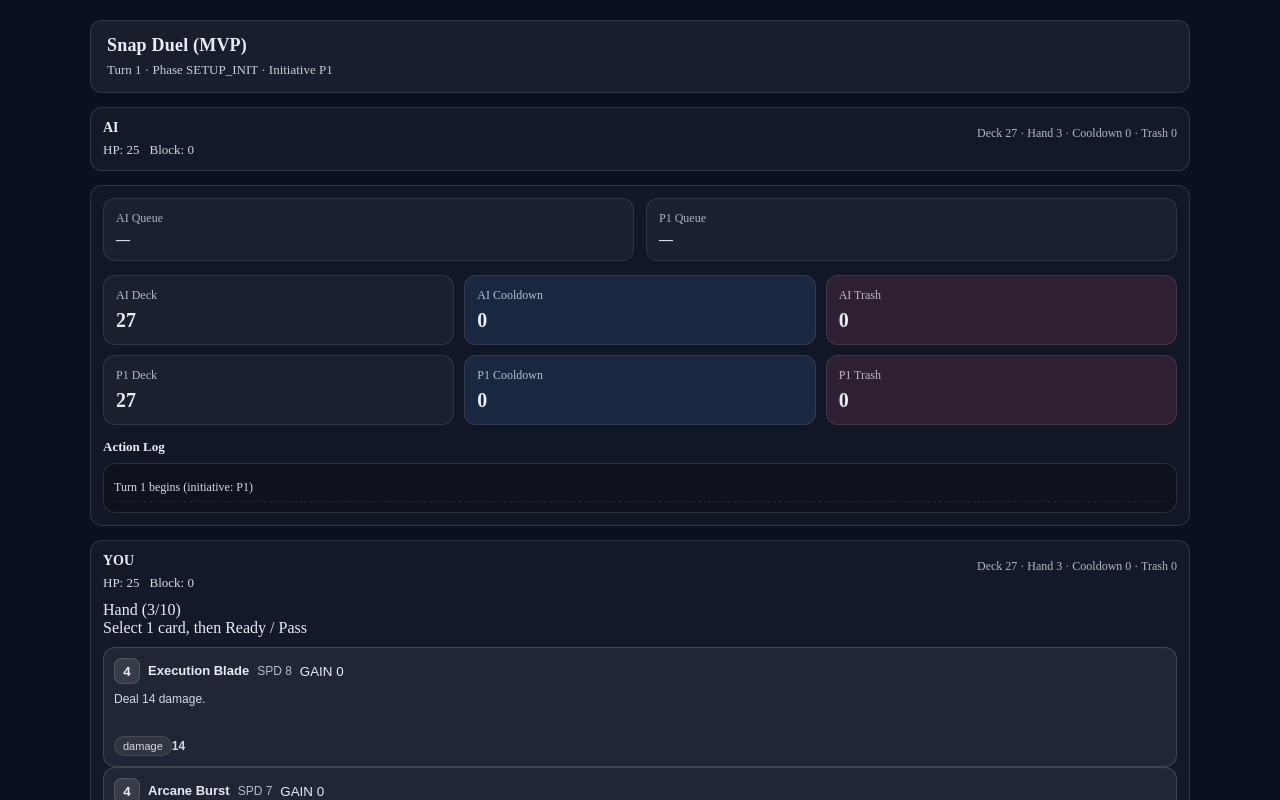
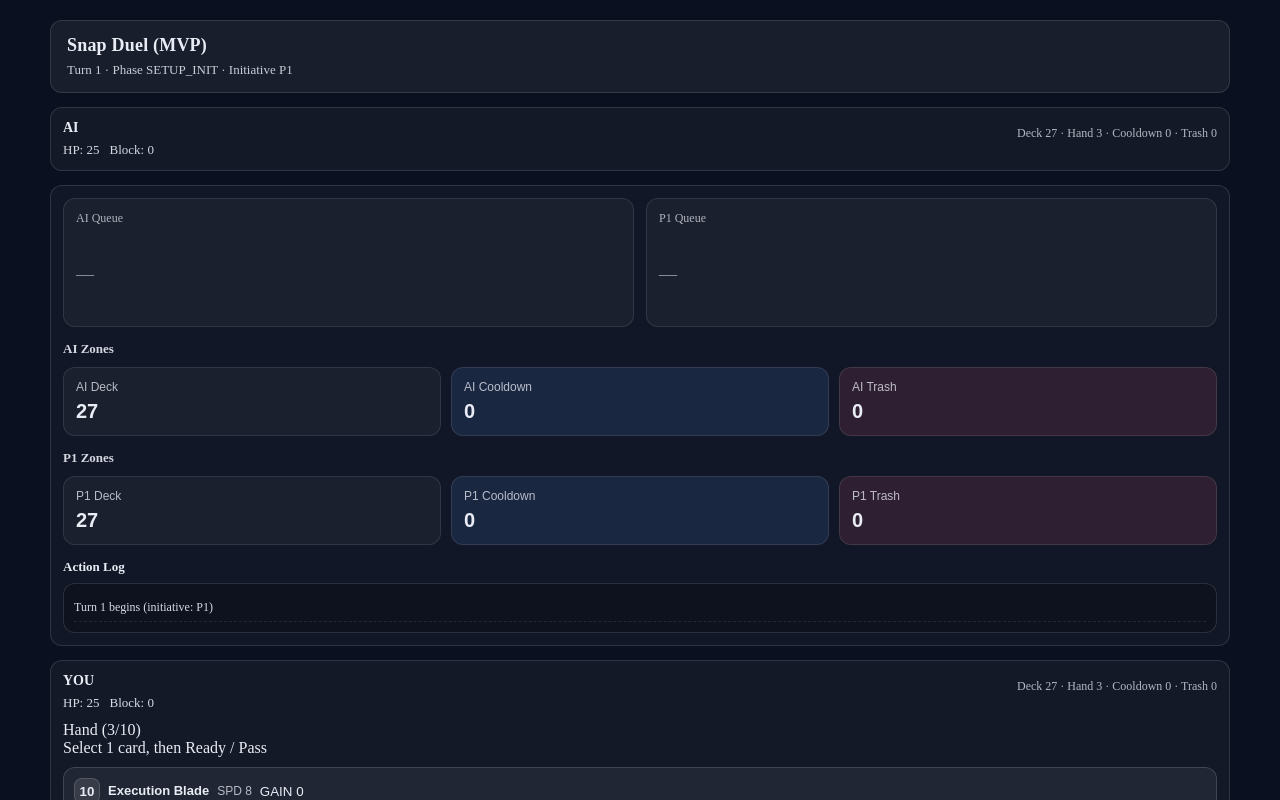
Before and after one commit to taestdd/SNAP-DUEL, a Next.js app: page / in a window 1280 px wide. Shown: the top 800 px of the page. Built offline with nearby package versions, Linux system fonts and the light colour scheme.

Commit message:
탈진상태추가

```diff
--- a/src/components/game/ArenaHeader.tsx
+++ b/src/components/game/ArenaHeader.tsx
@@ -26,6 +26,10 @@ export default function ArenaHeader({ ai }: { ai: Combatant }) {
             </span>
           ) : null}
 
+          {ai.status.exhausted ? (
+            <span className={styles.badge}>EXHAUSTED</span>
+          ) : null}
+
           {ai.status.speedBonus > 0 ? (
             <span className={styles.badge}>SPD-{ai.status.speedBonus} now</span>
           ) : null}
--- a/src/components/game/GameScreen.module.css
+++ b/src/components/game/GameScreen.module.css
@@ -8,7 +8,7 @@
 }
 
 .shell {
-  width: min(1100px, 100%);
+  width: min(1180px, 100%);
   display: flex;
   flex-direction: column;
   gap: 14px;
@@ -90,12 +90,81 @@
 .queueTitle {
   font-size: 12px;
   opacity: 0.72;
-  margin-bottom: 6px;
+  margin-bottom: 8px;
 }
 
-.queueValue {
-  font-size: 14px;
+.queueEmpty {
+  font-size: 18px;
+  opacity: 0.55;
+  min-height: 80px;
+  display: flex;
+  align-items: center;
+}
+
+.queueCard {
+  display: flex;
+  flex-direction: column;
+  gap: 8px;
+}
+
+.queueCardName {
+  font-size: 16px;
+  font-weight: 800;
+}
+
+.queueStats {
+  display: flex;
+  flex-wrap: wrap;
+  gap: 8px;
+  font-size: 12px;
+  opacity: 0.9;
+}
+
+.queueStats span {
+  padding: 4px 8px;
+  border-radius: 999px;
+  background: rgba(255, 255, 255, 0.08);
+}
+
+.queueEffectRow {
+  display: flex;
+  align-items: center;
+  gap: 8px;
+  flex-wrap: wrap;
+}
+
+.effectBadge {
+  display: inline-flex;
+  align-items: center;
+  justify-content: center;
+  padding: 4px 8px;
+  border-radius: 999px;
+  font-size: 11px;
   font-weight: 700;
+  background: rgba(89, 156, 255, 0.18);
+}
+
+.effectValue {
+  font-size: 12px;
+  opacity: 0.82;
+}
+
+.queueText {
+  font-size: 13px;
+  line-height: 1.45;
+  opacity: 0.92;
+}
+
+.graveyardSection {
+  display: flex;
+  flex-direction: column;
+  gap: 10px;
+}
+
+.graveyardTitle {
+  font-size: 13px;
+  font-weight: 700;
+  opacity: 0.9;
 }
 
 .zoneGrid {
@@ -104,10 +173,28 @@
   gap: 10px;
 }
 
+.zoneWrap {
+  position: relative;
+}
+
 .zoneCard {
+  width: 100%;
+  text-align: left;
   padding: 12px;
   border-radius: 12px;
   border: 1px solid rgba(255, 255, 255, 0.1);
+  color: inherit;
+}
+
+.zoneButton {
+  cursor: pointer;
+  transition: transform 120ms ease, border-color 120ms ease,
+    background 120ms ease;
+}
+
+.zoneButton:hover {
+  transform: translateY(-1px);
+  border-color: rgba(255, 255, 255, 0.22);
 }
 
 .zoneDefault {
@@ -133,6 +220,101 @@
   font-weight: 800;
 }
 
+.popover {
+  position: absolute;
+  top: calc(100% + 8px);
+  left: 0;
+  width: min(360px, 92vw);
+  z-index: 20;
+  padding: 12px;
+  border-radius: 14px;
+  background: #11182d;
+  border: 1px solid rgba(255, 255, 255, 0.14);
+  box-shadow: 0 12px 30px rgba(0, 0, 0, 0.35);
+}
+
+.popoverHeader {
+  display: flex;
+  align-items: center;
+  justify-content: space-between;
+  gap: 8px;
+  margin-bottom: 10px;
+}
+
+.popoverTitle {
+  font-size: 13px;
+  font-weight: 800;
+}
+
+.popoverCount {
+  opacity: 0.65;
+  font-weight: 500;
+}
+
+.popoverClose {
+  border: 0;
+  background: transparent;
+  color: inherit;
+  cursor: pointer;
+  font-size: 16px;
+  opacity: 0.8;
+}
+
+.popoverClose:hover {
+  opacity: 1;
+}
+
+.popoverEmpty {
+  font-size: 13px;
+  opacity: 0.6;
+}
+
+.popoverList {
+  display: flex;
+  flex-direction: column;
+  gap: 8px;
+  max-height: 280px;
+  overflow: auto;
+  padding-right: 4px;
+}
+
+.popoverItem {
+  padding: 10px;
+  border-radius: 10px;
+  background: rgba(255, 255, 255, 0.05);
+}
+
+.popoverItemTop {
+  display: flex;
+  justify-content: space-between;
+  align-items: flex-start;
+  gap: 8px;
+  margin-bottom: 6px;
+}
+
+.popoverItemName {
+  font-size: 13px;
+  font-weight: 700;
+}
+
+.popoverItemMeta {
+  font-size: 11px;
+  opacity: 0.7;
+  white-space: nowrap;
+}
+
+.popoverItemBottom {
+  display: flex;
+  flex-direction: column;
+  gap: 6px;
+}
+
+.popoverItemText {
+  font-size: 12px;
+  opacity: 0.85;
+  line-height: 1.4;
+}
+
 .player {
   padding: 12px;
   border-radius: 12px;
@@ -156,4 +338,8 @@
   .zoneGrid {
     grid-template-columns: 1fr 1fr;
   }
+
+  .popover {
+    width: min(320px, 88vw);
+  }
 }
--- a/src/components/game/GameScreen.tsx
+++ b/src/components/game/GameScreen.tsx
@@ -1,4 +1,8 @@
+"use client";
+
+import { useEffect, useRef, useState } from "react";
 import type { Action, Combatant, GameState } from "@/game/engine/types";
+import { getCard } from "@/game/engine/cards";
 import styles from "./GameScreen.module.css";
 import ArenaHeader from "./ArenaHeader";
 import PlayerBar from "./PlayerBar";
@@ -6,28 +10,23 @@ import Hand from "./Hand";
 import ActionLog from "./ActionLog";
 import EndTurnButton from "./EndTurnButton";
 
-function ZoneStat({
-  label,
-  count,
-  tone = "default",
-}: {
-  label: string;
-  count: number;
-  tone?: "default" | "accent" | "danger";
-}) {
-  const toneClass =
-    tone === "accent"
-      ? styles.zoneAccent
-      : tone === "danger"
-      ? styles.zoneDanger
-      : styles.zoneDefault;
-
-  return (
-    <div className={`${styles.zoneCard} ${toneClass}`}>
-      <div className={styles.zoneLabel}>{label}</div>
-      <div className={styles.zoneCount}>{count}</div>
-    </div>
-  );
+function effectLabel(effect: string) {
+  switch (effect) {
+    case "damage":
+      return "Damage";
+    case "block":
+      return "Block";
+    case "draw":
+      return "Draw";
+    case "heal":
+      return "Heal";
+    case "buff_attack":
+      return "ATK Buff";
+    case "burn":
+      return "Burn";
+    default:
+      return effect;
+  }
 }
 
 function QueuePreview({
@@ -37,12 +36,223 @@ function QueuePreview({
   title: string;
   me: Combatant;
 }) {
-  const queued = me.queue[0] ?? null;
+  const queuedId = me.queue[0];
+  const card = queuedId ? getCard(queuedId) : null;
 
   return (
     <div className={styles.queueBox}>
       <div className={styles.queueTitle}>{title}</div>
-      <div className={styles.queueValue}>{queued ?? "—"}</div>
+
+      {!card ? (
+        <div className={styles.queueEmpty}>—</div>
+      ) : (
+        <div className={styles.queueCard}>
+          <div className={styles.queueCardName}>{card.name}</div>
+
+          <div className={styles.queueStats}>
+            <span>Cost {card.cost}</span>
+            <span>Speed {card.speed}</span>
+            <span>Gain {card.gain}</span>
+          </div>
+
+          <div className={styles.queueEffectRow}>
+            <span className={styles.effectBadge}>{effectLabel(card.effect)}</span>
+            <span className={styles.effectValue}>
+              {card.value} · {card.target}
+            </span>
+          </div>
+
+          <div className={styles.queueText}>{card.text}</div>
+        </div>
+      )}
+    </div>
+  );
+}
+
+function CardListPopover({
+  title,
+  ids,
+  onClose,
+}: {
+  title: string;
+  ids: string[];
+  onClose: () => void;
+}) {
+  const popRef = useRef<HTMLDivElement | null>(null);
+
+  useEffect(() => {
+    function handlePointerDown(e: MouseEvent) {
+      if (!popRef.current) return;
+      if (popRef.current.contains(e.target as Node)) return;
+      onClose();
+    }
+
+    function handleEscape(e: KeyboardEvent) {
+      if (e.key === "Escape") onClose();
+    }
+
+    document.addEventListener("mousedown", handlePointerDown);
+    document.addEventListener("keydown", handleEscape);
+
+    return () => {
+      document.removeEventListener("mousedown", handlePointerDown);
+      document.removeEventListener("keydown", handleEscape);
+    };
+  }, [onClose]);
+
+  return (
+    <div className={styles.popover} ref={popRef}>
+      <div className={styles.popoverHeader}>
+        <div className={styles.popoverTitle}>
+          {title} <span className={styles.popoverCount}>({ids.length})</span>
+        </div>
+
+        <button className={styles.popoverClose} onClick={onClose} type="button">
+          ✕
+        </button>
+      </div>
+
+      {ids.length === 0 ? (
+        <div className={styles.popoverEmpty}>No cards</div>
+      ) : (
+        <div className={styles.popoverList}>
+          {ids.map((id, idx) => {
+            const card = getCard(id);
+
+            if (!card) {
+              return (
+                <div key={`${id}-${idx}`} className={styles.popoverItem}>
+                  <div className={styles.popoverItemName}>{id}</div>
+                </div>
+              );
+            }
+
+            return (
+              <div key={`${id}-${idx}`} className={styles.popoverItem}>
+                <div className={styles.popoverItemTop}>
+                  <div className={styles.popoverItemName}>{card.name}</div>
+                  <div className={styles.popoverItemMeta}>
+                    C{card.cost} · S{card.speed} · G{card.gain}
+                  </div>
+                </div>
+
+                <div className={styles.popoverItemBottom}>
+                  <span className={styles.effectBadge}>
+                    {effectLabel(card.effect)}
+                  </span>
+                  <span className={styles.popoverItemText}>{card.text}</span>
+                </div>
+              </div>
+            );
+          })}
+        </div>
+      )}
+    </div>
+  );
+}
+
+function ZoneStat({
+  label,
+  count,
+  tone = "default",
+  popoverTitle,
+  popoverIds,
+  activeKey,
+  statKey,
+  onToggle,
+}: {
+  label: string;
+  count: number;
+  tone?: "default" | "accent" | "danger";
+  popoverTitle?: string;
+  popoverIds?: string[];
+  activeKey: string | null;
+  statKey: string;
+  onToggle: (key: string | null) => void;
+}) {
+  const toneClass =
+    tone === "accent"
+      ? styles.zoneAccent
+      : tone === "danger"
+      ? styles.zoneDanger
+      : styles.zoneDefault;
+
+  const isOpen = activeKey === statKey;
+  const clickable = !!popoverTitle && !!popoverIds;
+
+  return (
+    <div className={styles.zoneWrap}>
+      <button
+        type="button"
+        className={`${styles.zoneCard} ${toneClass} ${
+          clickable ? styles.zoneButton : ""
+        }`}
+        onClick={() => {
+          if (!clickable) return;
+          onToggle(isOpen ? null : statKey);
+        }}
+      >
+        <div className={styles.zoneLabel}>{label}</div>
+        <div className={styles.zoneCount}>{count}</div>
+      </button>
+
+      {isOpen && popoverTitle && popoverIds ? (
+        <CardListPopover
+          title={popoverTitle}
+          ids={popoverIds}
+          onClose={() => onToggle(null)}
+        />
+      ) : null}
+    </div>
+  );
+}
+
+function GraveyardSection({
+  ownerLabel,
+  me,
+  activeKey,
+  onToggle,
+}: {
+  ownerLabel: string;
+  me: Combatant;
+  activeKey: string | null;
+  onToggle: (key: string | null) => void;
+}) {
+  return (
+    <div className={styles.graveyardSection}>
+      <div className={styles.graveyardTitle}>{ownerLabel} Zones</div>
+
+      <div className={styles.zoneGrid}>
+        <ZoneStat
+          label={`${ownerLabel} Deck`}
+          count={me.deck.length}
+          activeKey={activeKey}
+          statKey={`${ownerLabel}-deck`}
+          onToggle={onToggle}
+        />
+
+        <ZoneStat
+          label={`${ownerLabel} Cooldown`}
+          count={me.cooldown.length}
+          tone="accent"
+          popoverTitle={`${ownerLabel} Cooldown`}
+          popoverIds={me.cooldown}
+          activeKey={activeKey}
+          statKey={`${ownerLabel}-cooldown`}
+          onToggle={onToggle}
+        />
+
+        <ZoneStat
+          label={`${ownerLabel} Trash`}
+          count={me.trash.length}
+          tone="danger"
+          popoverTitle={`${ownerLabel} Trash`}
+          popoverIds={me.trash}
+          activeKey={activeKey}
+          statKey={`${ownerLabel}-trash`}
+          onToggle={onToggle}
+        />
+      </div>
     </div>
   );
 }
@@ -54,11 +264,17 @@ export default function GameScreen({
   state: GameState;
   dispatch: React.Dispatch<Action>;
 }) {
+  const [openPopover, setOpenPopover] = useState<string | null>(null);
+
   const isGameOver = state.phase === "GAME_OVER";
   const isSetup = state.phase === "SETUP_INIT" || state.phase === "SETUP_OTHER";
   const canAct = isSetup && !state.P1.ready && !isGameOver;
   const hasSelection = !!state.selected;
   const readyLabel = hasSelection ? "Ready" : "Pass";
+
+  useEffect(() => {
+    setOpenPopover(null);
+  }, [state.turn, state.phase]);
 
   return (
     <div className={styles.page}>
@@ -92,15 +308,19 @@ export default function GameScreen({
               <QueuePreview title="P1 Queue" me={state.P1} />
             </div>
 
-            <div className={styles.zoneGrid}>
-              <ZoneStat label="AI Deck" count={state.AI.deck.length} />
-              <ZoneStat label="AI Cooldown" count={state.AI.cooldown.length} tone="accent" />
-              <ZoneStat label="AI Trash" count={state.AI.trash.length} tone="danger" />
+            <GraveyardSection
+              ownerLabel="AI"
+              me={state.AI}
+              activeKey={openPopover}
+              onToggle={setOpenPopover}
+            />
 
-              <ZoneStat label="P1 Deck" count={state.P1.deck.length} />
-              <ZoneStat label="P1 Cooldown" count={state.P1.cooldown.length} tone="accent" />
-              <ZoneStat label="P1 Trash" count={state.P1.trash.length} tone="danger" />
-            </div>
+            <GraveyardSection
+              ownerLabel="P1"
+              me={state.P1}
+              activeKey={openPopover}
+              onToggle={setOpenPopover}
+            />
 
             <ActionLog log={state.log} />
           </section>
--- a/src/components/game/PlayerBar.tsx
+++ b/src/components/game/PlayerBar.tsx
@@ -26,6 +26,10 @@ export default function PlayerBar({ me }: { me: Combatant }) {
             </span>
           ) : null}
 
+          {me.status.exhausted ? (
+            <span className={styles.badge}>EXHAUSTED</span>
+          ) : null}
+
           {me.status.speedBonus > 0 ? (
             <span className={styles.badge}>SPD-{me.status.speedBonus} now</span>
           ) : null}
--- a/src/game/engine/rules.ts
+++ b/src/game/engine/rules.ts
@@ -17,6 +17,33 @@ function pushLog(state: GameState, msg: string): GameState {
     ...state,
     log: [msg, ...state.log].slice(0, LOG_LIMIT),
   };
+}
+
+function syncExhausted(state: GameState, player: PlayerId): GameState {
+  const me = state[player];
+  const exhausted = me.deck.length === 0;
+
+  if (me.status.exhausted === exhausted) {
+    return state;
+  }
+
+  let s = {
+    ...state,
+    [player]: {
+      ...me,
+      status: {
+        ...me.status,
+        exhausted,
+      },
+    },
+  } as GameState;
+
+  s = pushLog(
+    s,
+    exhausted ? `${player} is exhausted` : `${player} recovered from exhaustion`
+  );
+
+  return s;
 }
 
 function getEffectiveSpeed(
@@ -176,36 +203,32 @@ export function queueCard(
   if (!card) return state;
   if (me.ready) return state;
 
-  // handIndex 검증
   if (handIndex < 0 || handIndex >= me.hand.length) return state;
   if (me.hand[handIndex] !== cardId) return state;
 
-  // 덱 코스트 검사
   if (me.deck.length < card.cost) return state;
 
-  // 손패에서 제거
   const nextHand = [...me.hand];
   nextHand.splice(handIndex, 1);
 
-  // 덱에서 cost만큼 trash로 이동
   const costCards = me.deck.slice(0, card.cost);
   const remainingDeck = me.deck.slice(card.cost);
 
-  const nextMe = {
-    ...me,
-    hand: nextHand,
-    deck: remainingDeck,
-    trash: [...me.trash, ...costCards],
-    queue: [...me.queue, cardId],
-  };
+  let s = {
+    ...state,
+    [player]: {
+      ...me,
+      hand: nextHand,
+      deck: remainingDeck,
+      trash: [...me.trash, ...costCards],
+      queue: [...me.queue, cardId],
+    },
+  } as GameState;
 
-  return pushLog(
-    {
-      ...state,
-      [player]: nextMe,
-    } as GameState,
-    `${player} queued ${card.name} (cost: ${card.cost} cards)`
-  );
+  s = pushLog(s, `${player} queued ${card.name} (cost: ${card.cost} cards)`);
+  s = syncExhausted(s, player);
+
+  return s;
 }
 
 /* -------------------------- */
@@ -468,6 +491,36 @@ export function applyCardEffect(
   }
 }
 
+// 덱에 카드가 추가될때 탈진 풀림
+function addCardsToDeck(
+  state: GameState,
+  player: PlayerId,
+  cardIds: string[],
+  position: "top" | "bottom" = "bottom"
+): GameState {
+  if (cardIds.length === 0) return state;
+
+  const me = state[player];
+
+  let nextDeck: string[];
+  if (position === "top") {
+    nextDeck = [...cardIds, ...me.deck];
+  } else {
+    nextDeck = [...me.deck, ...cardIds];
+  }
+
+  let s = {
+    ...state,
+    [player]: {
+      ...me,
+      deck: nextDeck,
+    },
+  } as GameState;
+
+  s = syncExhausted(s, player);
+  return s;
+}
+
 /* -------------------------- */
 /* 데미지 / 드로우 / 게임오버 */
 /* -------------------------- */
@@ -512,15 +565,8 @@ export function draw(
     if (me.hand.length >= HAND_LIMIT) break;
 
     if (me.deck.length === 0) {
-      const winner = player === "P1" ? "AI" : "P1";
-      return pushLog(
-        {
-          ...s,
-          phase: "GAME_OVER",
-          winner,
-        } as GameState,
-        `${player} cannot draw (deck empty) → ${winner} wins`
-      );
+      s = syncExhausted(s, player);
+      break;
     }
 
     const top = me.deck[0];
@@ -533,6 +579,8 @@ export function draw(
         hand: [...me.hand, top],
       },
     } as GameState;
+
+    s = syncExhausted(s, player);
   }
 
   return s;
--- a/src/game/engine/state.ts
+++ b/src/game/engine/state.ts
@@ -7,6 +7,7 @@ const emptyStatus = (): Status => ({
   burn: null,
   speedBonus: 0,
   speedBonusNext: 0,
+  exhausted: false,
 });
 
 const STARTER_DECK: string[] = [
--- a/src/game/engine/types.ts
+++ b/src/game/engine/types.ts
@@ -45,6 +45,8 @@ export type Status = {
 
   speedBonus: number;
   speedBonusNext: number;
+
+  exhausted: boolean;
 };
 
 export type Combatant = {
```
Also changed, not shown: src/game/engine/cards.ts (+10 -10 lines).
